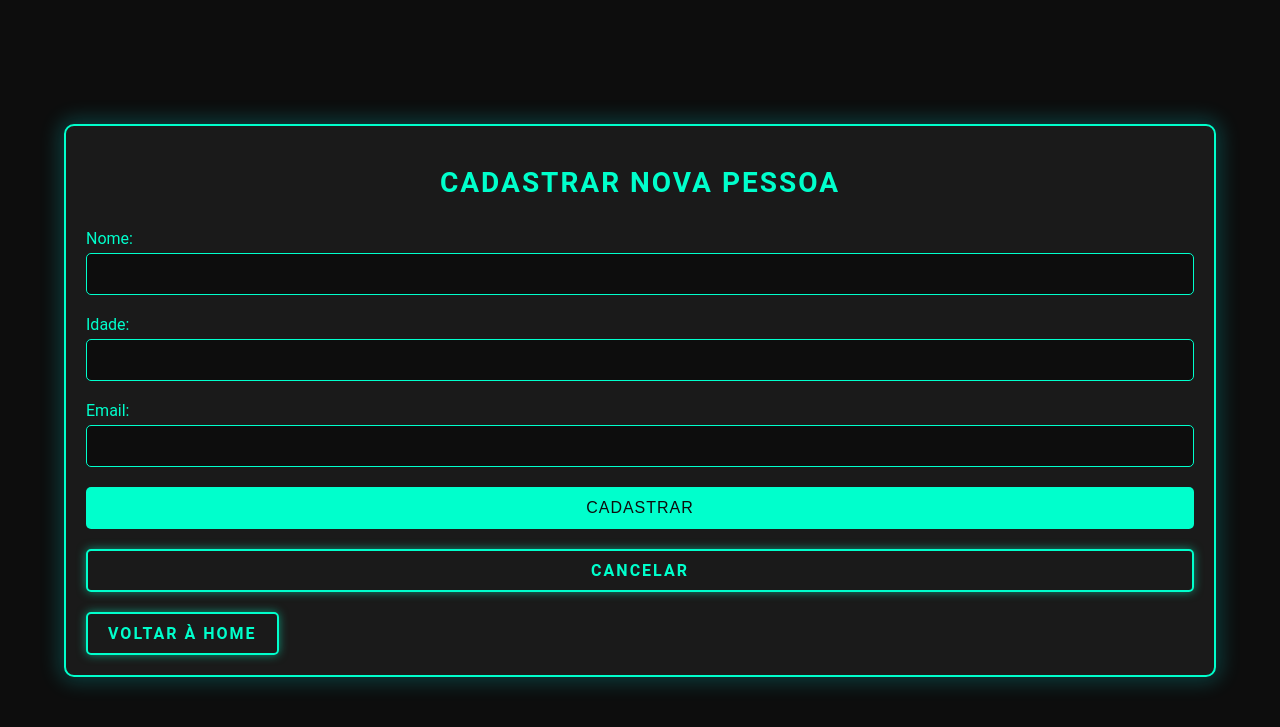
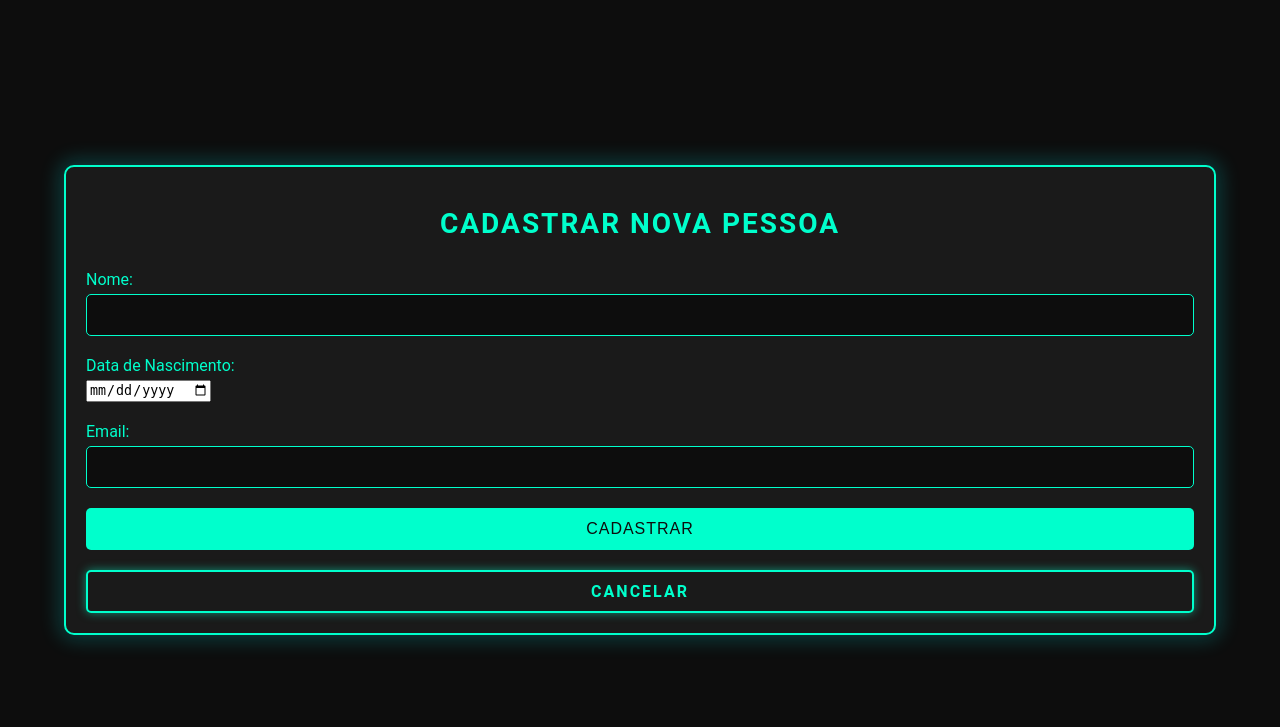
Before and after one commit to JCARLOS3009/vercel-flaskapp, a Flask app: page /criar in a window 1280 px wide. Shown: the top 727 px of the page. Run offline with Flask 3, Linux system fonts and the light colour scheme.

Commit message:
fix(person): replace 'idade' field with 'data de nascimento'
Fixes the person entity by replacing the 'idade' field with a new 'data de nascimento' field. This change ensures more accurate and consistent handling of birthdates instead of age.

```diff
--- a/app.py
+++ b/app.py
@@ -1,6 +1,7 @@
 from flask import Flask, request, render_template, redirect, url_for
 from flask_sqlalchemy import SQLAlchemy
 from sqlalchemy.exc import IntegrityError
+from datetime import datetime
 
 app = Flask(__name__)
 
@@ -10,13 +11,13 @@ app.config['SQLALCHEMY_TRACK_MODIFICATIONS'] = False
 
 db = SQLAlchemy(app)
 
-# Definindo o modelo de dados (Tabela "pessoa")
+# Definindo o modelo de dados (Tabela "pessoa") com data de nascimento
 class Pessoa(db.Model):
     __tablename__ = 'pessoa'
 
     id = db.Column(db.Integer, primary_key=True)
     nome = db.Column(db.String(80), nullable=False)
-    idade = db.Column(db.Integer, nullable=False)
+    data_nascimento = db.Column(db.Date, nullable=False)  # Alteração para data de nascimento
     email = db.Column(db.String(120), unique=True, nullable=False)
 
     def __repr__(self):
@@ -37,12 +38,11 @@ def pessoas():
     items_per_page = 7
     page = request.args.get('page', 1, type=int)  # Pega o parâmetro 'page' da URL, se não, usa 1 como padrão
 
-    # Usando o paginate para pegar 5 registros por vez, ordenados pelo id
+    # Usando o paginate para pegar 7 registros por vez, ordenados pelo id
     pessoas = Pessoa.query.order_by(Pessoa.id).paginate(page=page, per_page=items_per_page, error_out=False)
 
     return render_template('index.html', pessoas=pessoas.items,
                            total_pages=pessoas.pages, current_page=pessoas.page)
-
 
 @app.route('/criar', methods=['GET'])
 def criar_pessoa_form():
@@ -51,8 +51,11 @@ def criar_pessoa_form():
 @app.route('/pessoa', methods=['POST'])
 def criar_pessoa():
     nome = request.form['nome']
-    idade = request.form['idade']
+    data_nascimento_str = request.form['data_nascimento']
     email = request.form['email']
+
+    # Converte a string de data de nascimento para um objeto datetime.date
+    data_nascimento = datetime.strptime(data_nascimento_str, '%Y-%m-%d').date()
 
     # Verificar se o e-mail já existe
     pessoa_existente = Pessoa.query.filter_by(email=email).first()
@@ -60,7 +63,7 @@ def criar_pessoa():
         return redirect(url_for('pessoas'))
 
     # Tentar adicionar a nova pessoa ao banco
-    nova_pessoa = Pessoa(nome=nome, idade=idade, email=email)
+    nova_pessoa = Pessoa(nome=nome, data_nascimento=data_nascimento, email=email)
     db.session.add(nova_pessoa)
     try:
         db.session.commit()
@@ -84,8 +87,11 @@ def editar(id):
 
     if request.method == 'POST':
         pessoa.nome = request.form['nome']
-        pessoa.idade = request.form['idade']
+        data_nascimento_str = request.form['data_nascimento']
         pessoa.email = request.form['email']
+
+        # Converte a string de data de nascimento para um objeto datetime.date
+        pessoa.data_nascimento = datetime.strptime(data_nascimento_str, '%Y-%m-%d').date()
 
         try:
             db.session.commit()
--- a/templates/cadastrar.html
+++ b/templates/cadastrar.html
@@ -30,8 +30,8 @@
             </div>
 
             <div class="form-group">
-                <label for="idade">Idade:</label>
-                <input type="number" id="idade" name="idade" required>
+                <label for="data_nascimento">Data de Nascimento:</label>
+                <input type="date" id="data_nascimento" name="data_nascimento" required>
             </div>
 
             <div class="form-group">
@@ -42,13 +42,6 @@
             <button type="submit">Cadastrar</button>
             <a href="{{ url_for('pessoas') }}">Cancelar</a>
         </form>
-
-        <!-- Botão para Voltar para Home -->
-        <div class="back-home">
-            <a href="{{ url_for('pessoas') }}">
-                Voltar à Home
-            </a>
-        </div>
     </div>
 
 </body>
--- a/templates/editar.html
+++ b/templates/editar.html
@@ -13,7 +13,10 @@
     <!-- Formulário de edição de pessoa -->
     <form action="{{ url_for('editar', id=pessoa.id) }}" method="POST" class="form">
         <input type="text" name="nome" value="{{ pessoa.nome }}" required placeholder="Nome">
-        <input type="number" name="idade" value="{{ pessoa.idade }}" required placeholder="Idade">
+
+        <!-- Campo de Data de Nascimento -->
+        <input type="date" name="data_nascimento" value="{{ pessoa.data_nascimento }}" required placeholder="Data de Nascimento">
+
         <input type="email" name="email" value="{{ pessoa.email }}" required placeholder="Email">
         <button type="submit">Atualizar Pessoa</button>
     </form>
```
Also changed, not shown: templates/index.html (+4 -4 lines).
